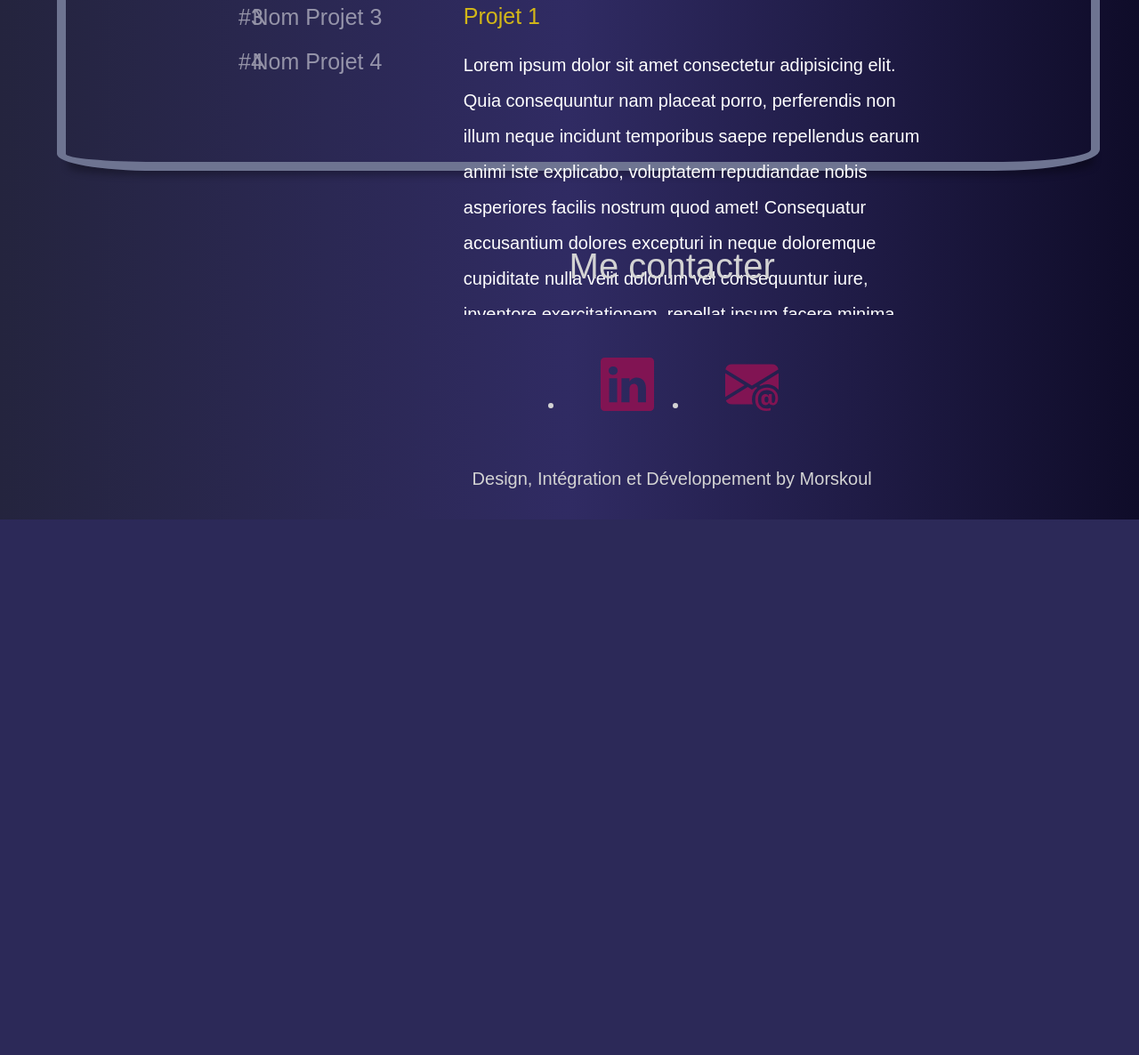
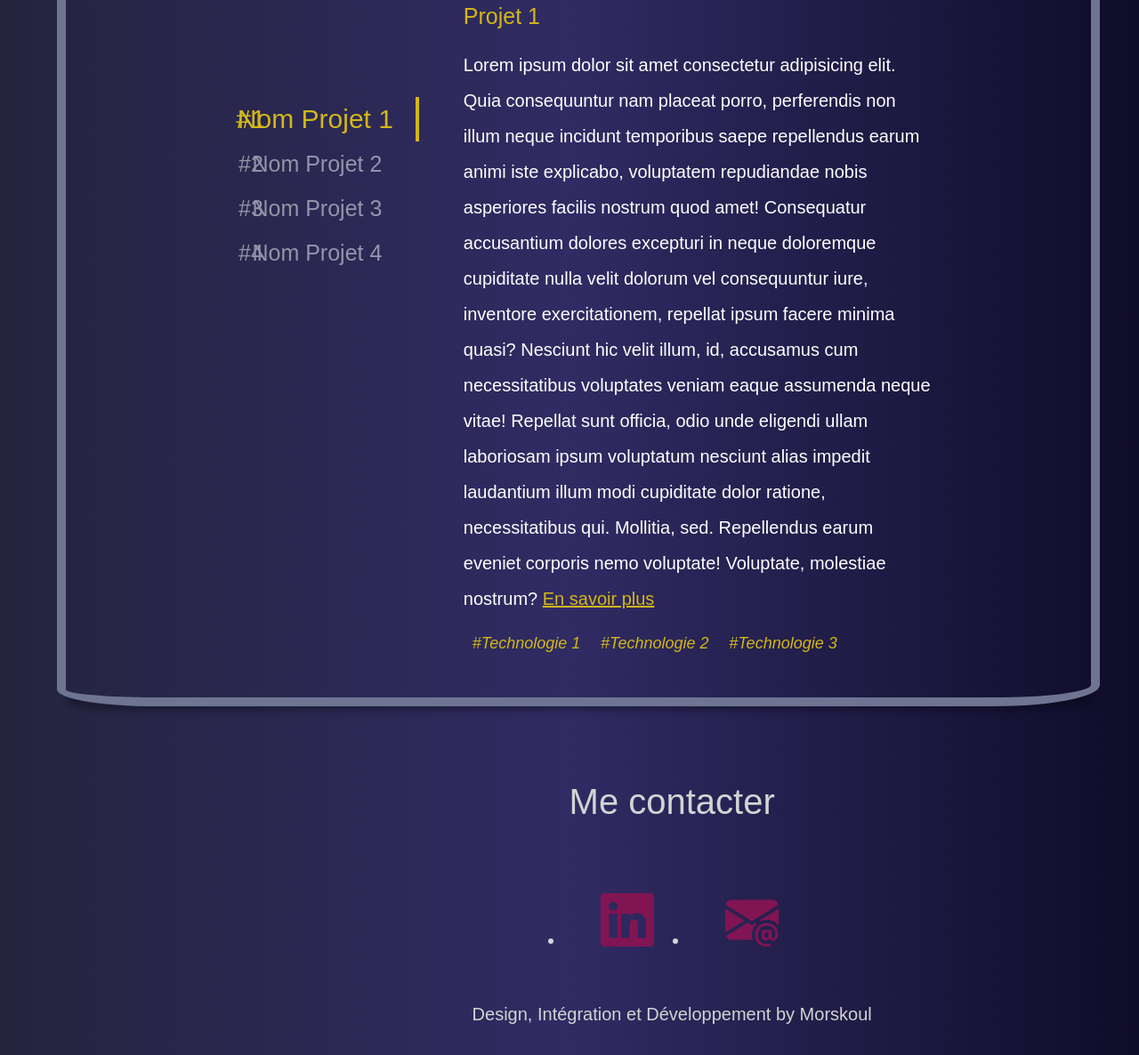
Before and after one commit to Christophe-LE-LAZ/christophe-le-laz.github.io, a PHP site: page / in a window 1280 px wide; the page is wider, and only the part inside the window is pictured. Shown: the part 2358-3544 px from the top of that part at 89% size. Before the commit the page ends 2942 px from the top of that part, so only its background shows below. Run offline with PHP 8.4, Linux system fonts and the light colour scheme; some libraries are stand-ins or nearby versions; some web fonts are replaced.

Commit message:
correction hauteur section realisation

```diff
--- a/CSS/sections/realisations.css
+++ b/CSS/sections/realisations.css
@@ -6,7 +6,7 @@
     border: solid 10px #6e7491;
     box-shadow: 3px 15px 8px -10px rgba(0, 0, 0, 0.3);
     width: 90vw;
-    height: 90vh;
+    height: auto;
 }
 
 h2#realisations {
```
